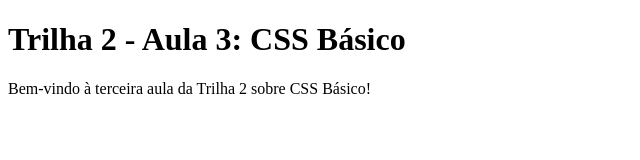
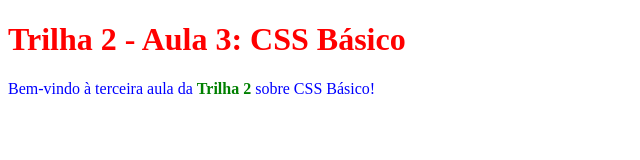
Before and after one commit to romeuic/jornada-dev-ba-rn, a plain HTML site: page trilha2/aula3/index.html in a window 1280 px wide. Shown: the whole page, without its empty margins (0-640 px from the left). Drawn offline with Linux system fonts and the light colour scheme.

Commit message:
adiciona inclusao de estilos css ao arquivo html

```diff
--- a/trilha2/aula3/index.html
+++ b/trilha2/aula3/index.html
@@ -4,9 +4,22 @@
     <meta charset="UTF-8" />
     <meta name="viewport" content="width=device-width, initial-scale=1.0" />
     <title>Trilha 2 - CSS</title>
+
+    <!-- inclusão dos estilos por arquivo externo (recomendado) -->
+    <link rel="stylesheet" href="styles.css" />
+
+    <!-- inclusão de estilos por tag style -->
+    <style>
+      p {
+        color: blue;
+      }
+    </style>
   </head>
   <body>
-    <h1>Trilha 2 - Aula 3: CSS Básico</h1>
-    <p>Bem-vindo à terceira aula da Trilha 2 sobre CSS Básico!</p>
+    <!-- inclusão de estilo diretamente no elemento HTML -->
+    <h1 style="color: red">Trilha 2 - Aula 3: CSS Básico</h1>
+    <p>
+      Bem-vindo à terceira aula da <strong>Trilha 2</strong> sobre CSS Básico!
+    </p>
   </body>
 </html>
--- /dev/null
+++ b/trilha2/aula3/styles.css
@@ -0,0 +1,3 @@
+strong {
+  color: green;
+}
```
